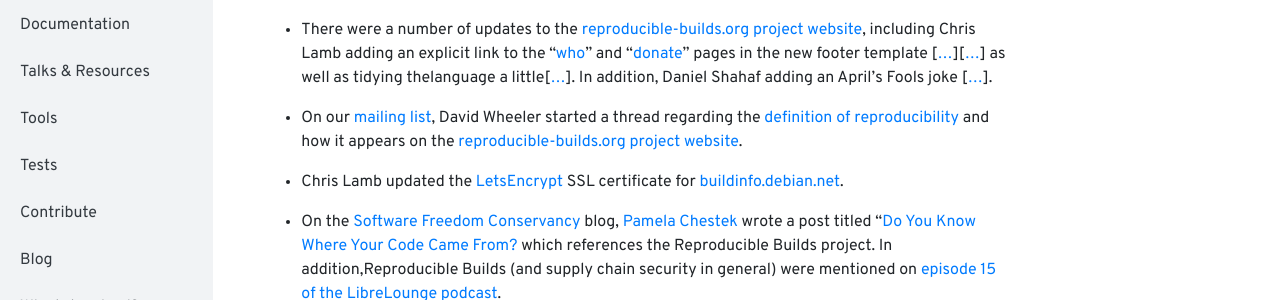
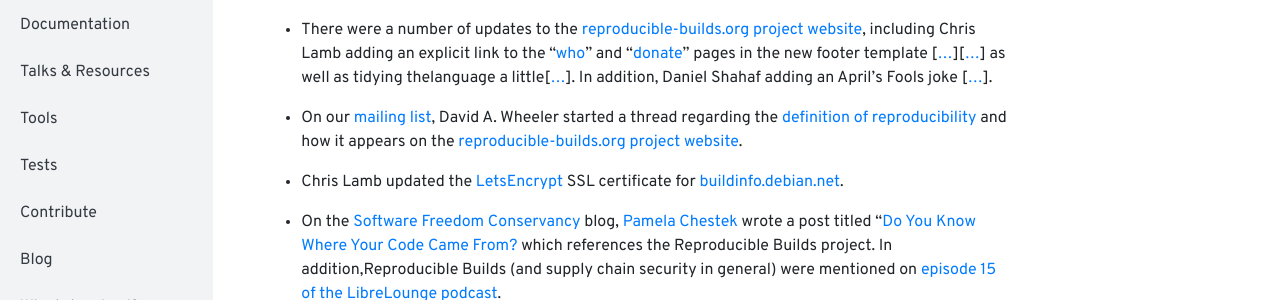
Before and after one commit to prototypefund/reproducible-website, a Jekyll site: the page built from _blog/posts/206.md, in a window 1280 px wide and 900 px high, scrolled down 595 px. Shown: the part 150-450 px from the top of the window. Built offline with Jekyll 4.4.1, drawn with Linux system fonts in a browser that asks for light colours.

Commit message:
Add missing "A" initial.

```diff
--- a/_blog/posts/206.md
+++ b/_blog/posts/206.md
@@ -17,7 +17,7 @@
 
 * There were a number of updates to the [reproducible-builds.org project website](https://reproducible-builds.org), including Chris Lamb adding an explicit link to the "[who]({{ "/who/" | prepend: site.baseurl }})" and "[donate]({{ "/donate/" | prepend: site.baseurl }})" pages in the new footer template [[...](https://salsa.debian.org/reproducible-builds/reproducible-website/commit/2d14946)][[...](https://salsa.debian.org/reproducible-builds/reproducible-website/commit/7a95a81)] as well as tidying thelanguage a little[[...](https://salsa.debian.org/reproducible-builds/reproducible-website/commit/7a222f0)]. In addition, Daniel Shahaf adding an April's Fools joke [[...](https://salsa.debian.org/reproducible-builds/reproducible-website/commit/68f4b00)].
 
-* On our [mailing list](https://lists.reproducible-builds.org/pipermail/rb-general/), David Wheeler started a thread regarding the [definition of reproducibility](https://lists.reproducible-builds.org/pipermail/rb-general/2019-April/001523.html) and how it appears on the [reproducible-builds.org project website](https://reproducible-builds.org).
+* On our [mailing list](https://lists.reproducible-builds.org/pipermail/rb-general/), David A. Wheeler started a thread regarding the [definition of reproducibility](https://lists.reproducible-builds.org/pipermail/rb-general/2019-April/001523.html) and how it appears on the [reproducible-builds.org project website](https://reproducible-builds.org).
 
 * Chris Lamb updated the [LetsEncrypt](https://letsencrypt.org/) SSL certificate for [buildinfo.debian.net](https://buildinfo.debian.net).
 
```
